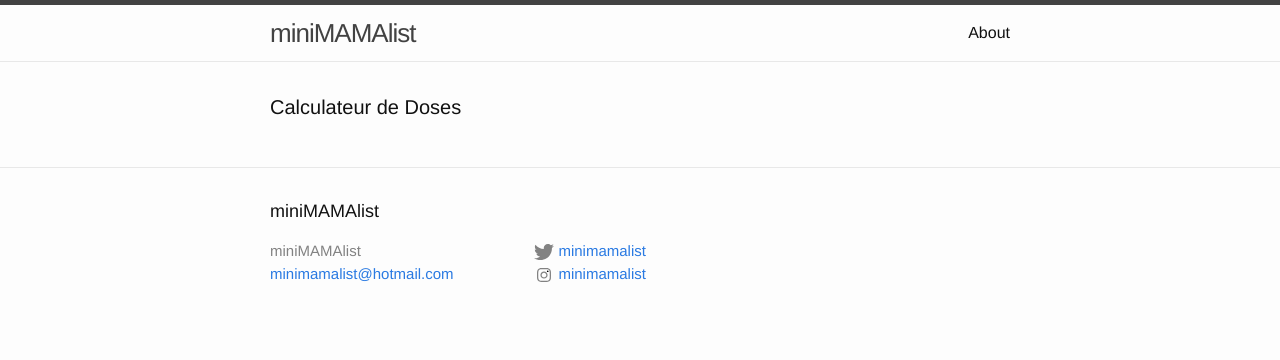
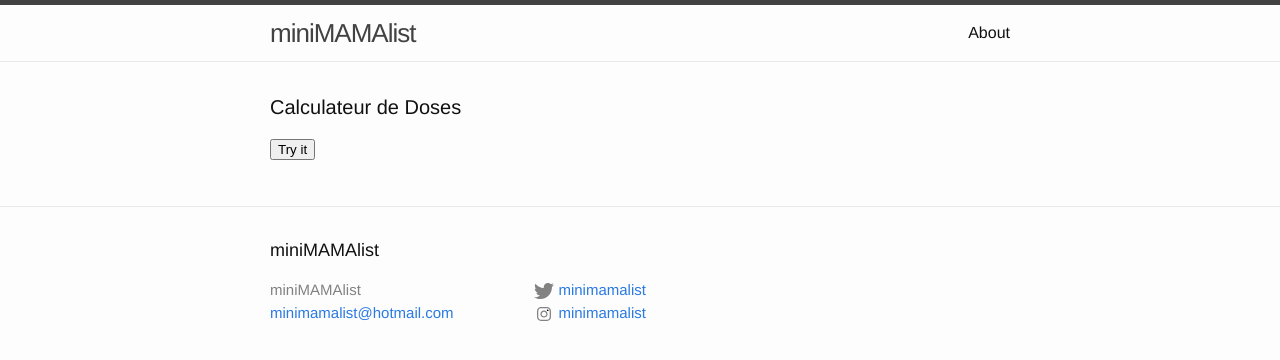
Before and after one commit to patrickboutin/patrickboutin.github.io, a Jekyll site: the page built from index.html, in a window 1280 px wide. Shown: the top 360 px of the page. Built offline with Jekyll 4.4.1, drawn with Linux system fonts in a browser that asks for light colours.

Commit message:
Update index.html

```diff
--- a/index.html
+++ b/index.html
@@ -5,7 +5,9 @@ layout: default
 <div class="home">
 
   <h1 class="page-heading">Calculateur de Doses</h1>
-  <script>
+<button onclick="myFunction()">Try it</button>
+
+<script>
 function myFunction() {
     alert("Hello\nHow are you?");
 }
```
